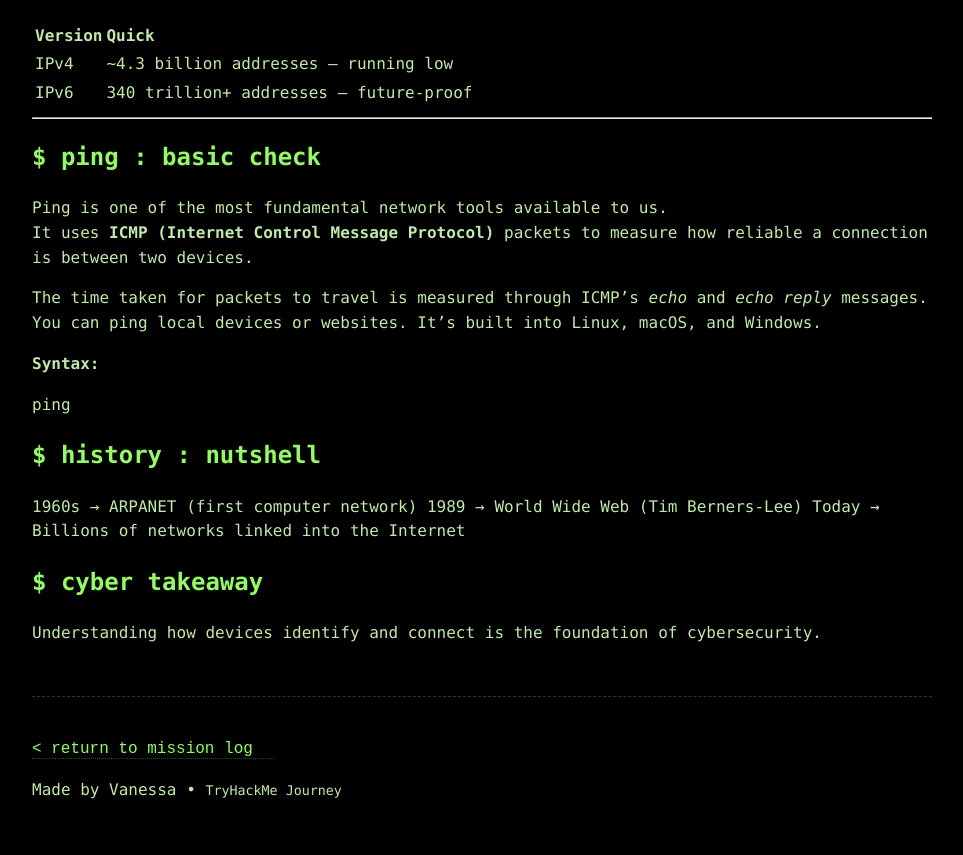
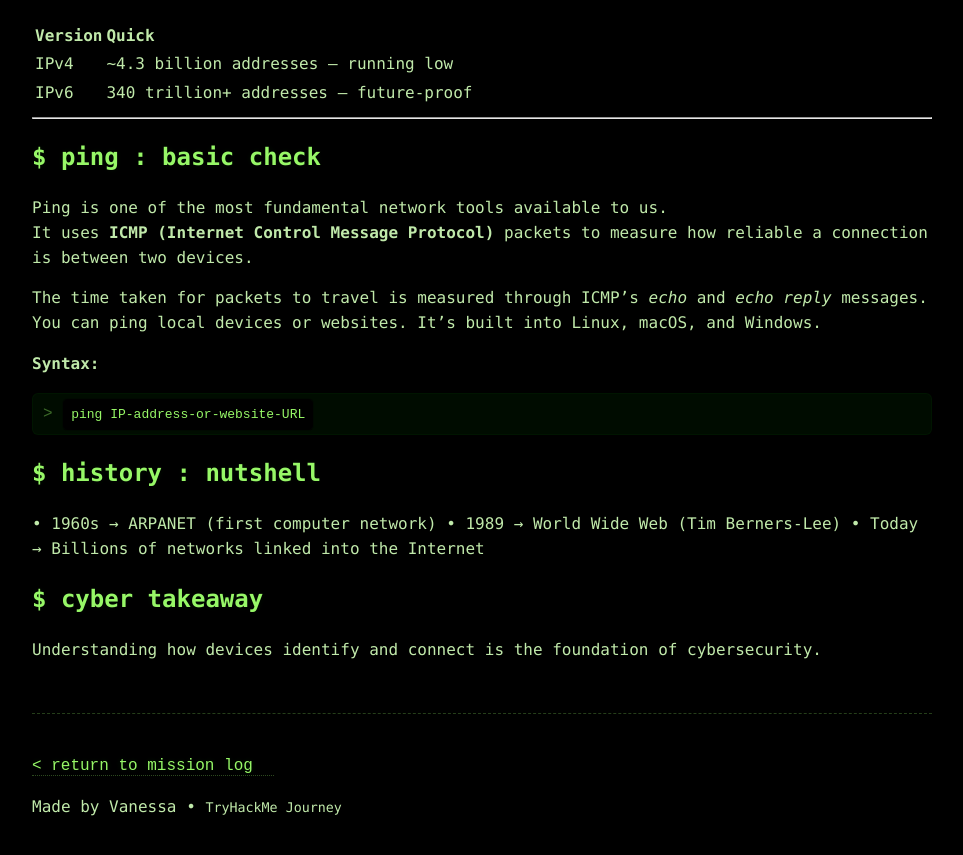
Before and after one commit to vanessa-ayer/tryhackme-log, a Jekyll site: the page built from _posts/2025-10-12-what-is-networking.md, in a window 1280 px wide and 900 px high, scrolled down 1408 px. Shown: the top 855 px of the window, without its empty margins (32-995 px from the left). Built offline with Jekyll 4.4.1, drawn with Linux system fonts in a browser that asks for light colours.

Commit message:
Fix / Display ping syntax correctly in code block

````diff
--- a/_posts/2025-10-12-what-is-networking.md
+++ b/_posts/2025-10-12-what-is-networking.md
@@ -62,12 +62,14 @@ You can ping local devices or websites. It’s built into Linux, macOS, and Wind
 
 **Syntax:**
 
-ping <IP-address-or-hostname>
+```bash
+ping IP-address-or-website-URL
+```
 
 <h2>$ history : nutshell <span class="cursor"></span></h2>
-1960s → ARPANET (first computer network)
-1989  → World Wide Web (Tim Berners-Lee)
-Today → Billions of networks linked into the Internet
+• 1960s → ARPANET (first computer network)
+• 1989 → World Wide Web (Tim Berners-Lee)
+• Today → Billions of networks linked into the Internet
 
 <h2>$ cyber takeaway <span class="cursor"></span></h2>
 Understanding how devices identify and connect is the foundation of cybersecurity.
````
